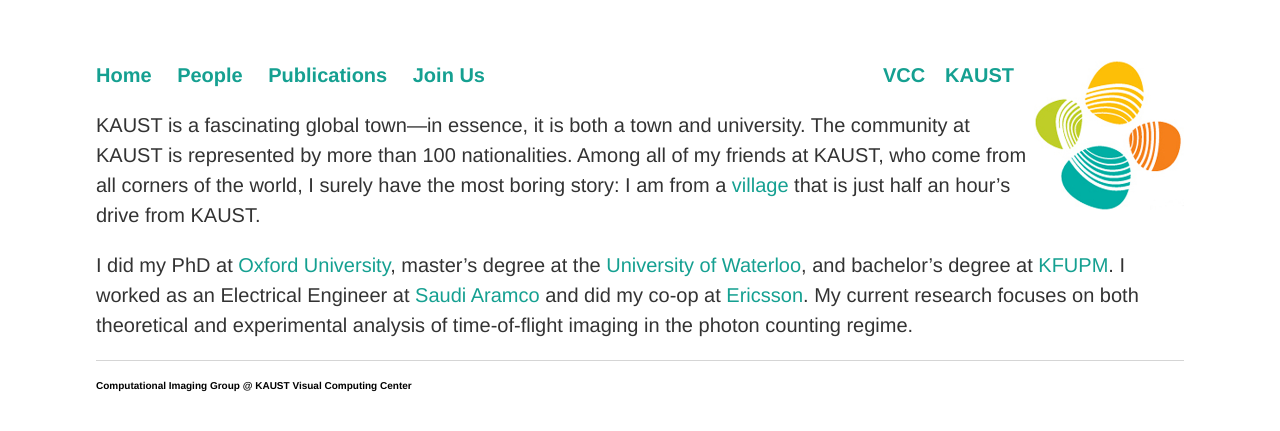
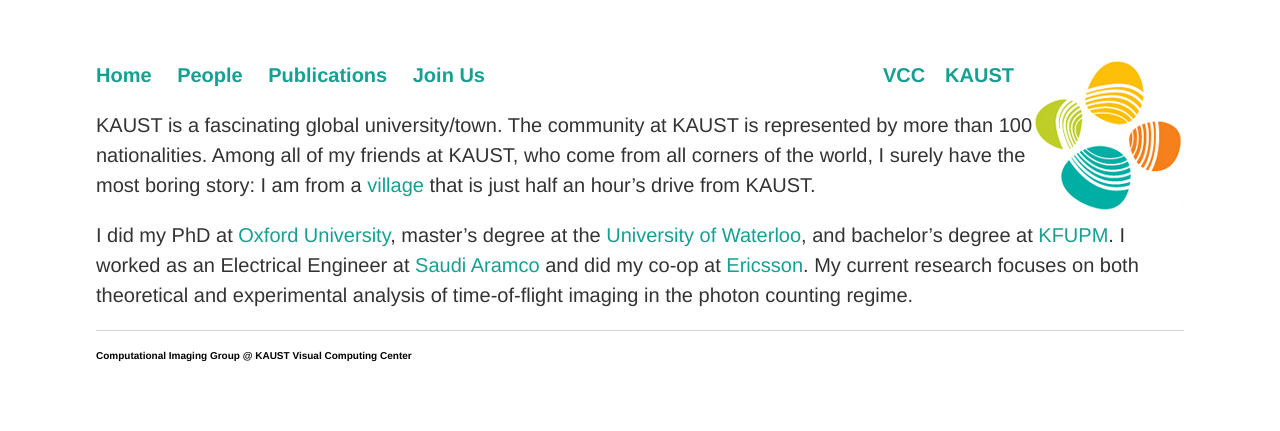
Before and after one commit to vccimaging/vccimaging.github.io, a Jekyll site: the page built from People/ialsolami/bio.md, in a window 1280 px wide. Shown: the top 431 px of the page. Built offline with Jekyll 4.4.1, drawn with Linux system fonts in a browser that asks for light colours; our own code applies the rules of GitHub Pages for plain Markdown files.

Commit message:
Update bio.md

```diff
--- a/People/ialsolami/bio.md
+++ b/People/ialsolami/bio.md
@@ -1,5 +1,5 @@
 
-KAUST is a fascinating global town—in essence, it is both a town and university. The community at KAUST is represented by more than 100 nationalities. Among all of my friends at KAUST, who come from all corners of the world, I surely have the most boring story: I am from a [village](https://www.google.com.sa/maps/search/maps/@22.4458387,39.5221629,4845m/data=!3m1!1e3) that is just half an hour's drive from KAUST.
+KAUST is a fascinating global university/town. The community at KAUST is represented by more than 100 nationalities. Among all of my friends at KAUST, who come from all corners of the world, I surely have the most boring story: I am from a [village](https://www.google.com.sa/maps/search/maps/@22.4458387,39.5221629,4845m/data=!3m1!1e3) that is just half an hour's drive from KAUST.
 
 
 I did my PhD at [Oxford University](http://www.ox.ac.uk), master’s degree at the [University of Waterloo](https://uwaterloo.ca), and bachelor’s degree at [KFUPM](http://www.kfupm.edu.sa/default.aspx). I worked as an Electrical Engineer at [Saudi Aramco](http://www.saudiaramco.com/en/home.html) and did my co-op at [Ericsson](https://www.ericsson.com). My current research focuses on both theoretical and experimental analysis of time-of-flight imaging in the photon counting regime.
```
